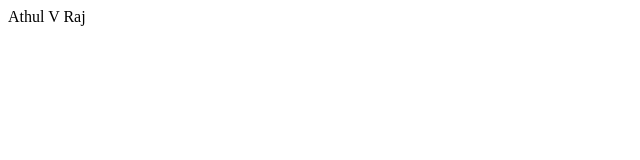
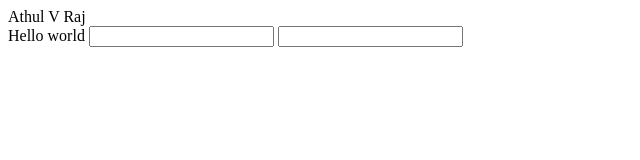
Before and after one commit to athulvraj/athulvraj.github.io, a plain HTML site: page index.html in a window 1280 px wide. Shown: the whole page, without its empty margins (0-640 px from the left). Drawn offline with nearby package versions, Linux system fonts and the light colour scheme.

Commit message:
Update index.html

```diff
--- a/index.html
+++ b/index.html
@@ -3,8 +3,11 @@
 <head>
 	<script src="http://code.jquery.com/jquery-1.11.3.min.js"></script>
 	<title>Athul V Raj</title>
+
 </head>
 <body>
 <HEADER>Athul V Raj</HEADER>
+<section>Hello world
+<input>  <input type="text" id="name"></section>
 </body>
 </html>
```
